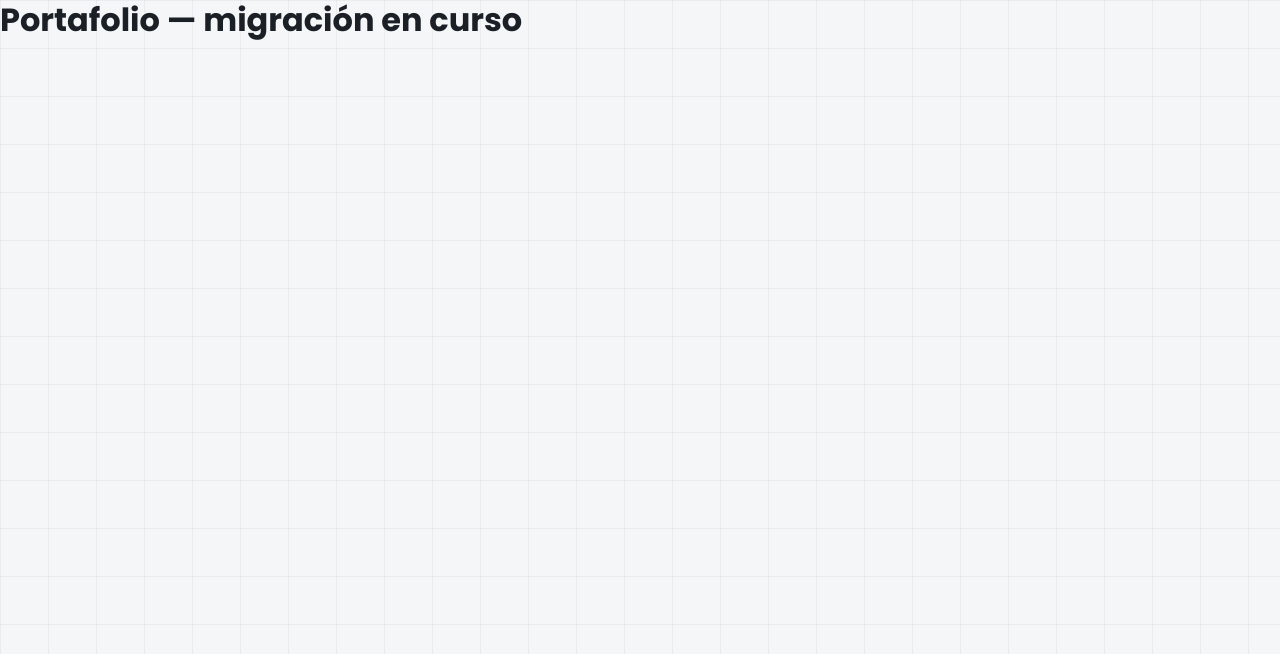
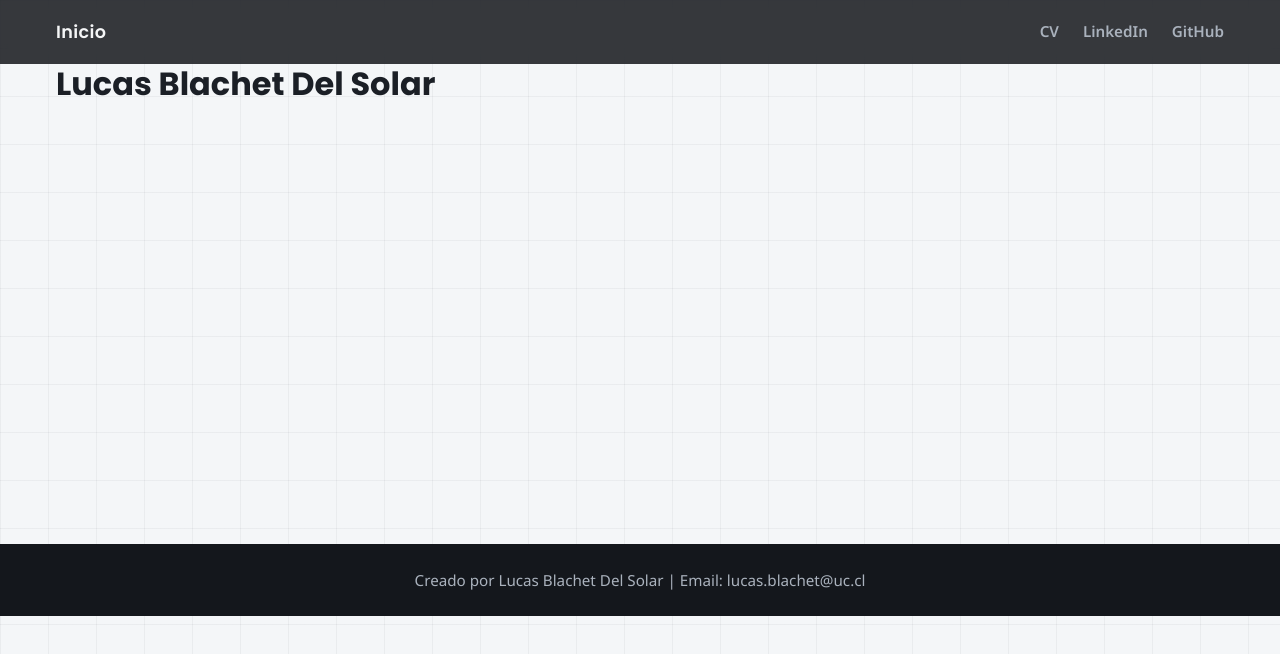
Before and after one commit to luzarin/portfolio, a React (Vite) app: page / in a window 1280 px wide. Shown: the top 654 px of the page. Built offline with nearby package versions, Linux system fonts and the light colour scheme.

Commit message:
feat(ui): agrega layout y rutas base

```diff
--- a/src/App.tsx
+++ b/src/App.tsx
@@ -1,3 +1,34 @@
+import { Suspense } from 'react'
+import { Navigate, Route, Routes, useParams } from 'react-router'
+import { Navbar } from './components/layout/Navbar'
+import { Footer } from './components/layout/Footer'
+import { ScrollToTop } from './components/layout/ScrollToTop'
+import { Spinner } from './components/common/Spinner'
+import { projectPages } from './pages/registry'
+import HomePage from './pages/HomePage'
+
+function ProjectRoute() {
+  const { slug } = useParams()
+  const Page = slug ? projectPages[slug] : undefined
+  if (!Page) return <Navigate to="/" replace />
+  return <Page />
+}
+
 export default function App() {
-  return <h1>Portafolio — migración en curso</h1>
+  return (
+    <>
+      <ScrollToTop />
+      <Navbar />
+      <main>
+        <Suspense fallback={<Spinner />}>
+          <Routes>
+            <Route path="/" element={<HomePage />} />
+            <Route path="/proyectos/:slug" element={<ProjectRoute />} />
+            <Route path="*" element={<Navigate to="/" replace />} />
+          </Routes>
+        </Suspense>
+      </main>
+      <Footer />
+    </>
+  )
 }
--- /dev/null
+++ b/src/components/common/Spinner.module.css
@@ -0,0 +1,20 @@
+.wrap {
+  display: grid;
+  place-items: center;
+  padding: var(--space-6) 0;
+}
+
+.ring {
+  width: 44px;
+  height: 44px;
+  border: 3px solid var(--color-border);
+  border-top-color: var(--color-accent);
+  border-radius: 50%;
+  animation: spin 0.8s linear infinite;
+}
+
+@keyframes spin {
+  to {
+    transform: rotate(360deg);
+  }
+}
--- /dev/null
+++ b/src/components/common/Spinner.tsx
@@ -0,0 +1,9 @@
+import styles from './Spinner.module.css'
+
+export function Spinner() {
+  return (
+    <div className={styles.wrap} role="status" aria-label="Cargando">
+      <div className={styles.ring} />
+    </div>
+  )
+}
--- /dev/null
+++ b/src/components/layout/Footer.module.css
@@ -0,0 +1,8 @@
+.footer {
+  margin-top: var(--space-6);
+  padding: var(--space-4) var(--space-3);
+  text-align: center;
+  background: var(--color-surface-dark);
+  color: var(--color-text-inverse-muted);
+  font-size: 0.95em;
+}
--- /dev/null
+++ b/src/components/layout/Footer.tsx
@@ -0,0 +1,9 @@
+import styles from './Footer.module.css'
+
+export function Footer() {
+  return (
+    <footer className={styles.footer}>
+      <p>Creado por Lucas Blachet Del Solar | Email: lucas.blachet@uc.cl</p>
+    </footer>
+  )
+}
--- /dev/null
+++ b/src/components/layout/Navbar.module.css
@@ -0,0 +1,103 @@
+.nav {
+  position: fixed;
+  inset: 0 0 auto;
+  z-index: 1100;
+  height: var(--nav-height);
+  background: rgb(20 23 28 / 85%);
+  backdrop-filter: blur(8px);
+  transition:
+    background 0.25s ease,
+    box-shadow 0.25s ease;
+}
+
+.affix {
+  background: var(--color-surface-dark);
+  box-shadow: 0 2px 12px rgb(0 0 0 / 35%);
+}
+
+.inner {
+  height: 100%;
+  display: flex;
+  align-items: center;
+  justify-content: space-between;
+}
+
+.logo {
+  font-family: var(--font-heading);
+  font-weight: 600;
+  font-size: 1.1rem;
+  color: var(--color-text-inverse);
+  text-decoration: none;
+  letter-spacing: 0.02em;
+}
+
+.logo:hover {
+  color: #fff;
+}
+
+.links {
+  display: flex;
+  gap: var(--space-4);
+  list-style: none;
+  padding: 0;
+}
+
+.links a {
+  color: var(--color-text-inverse-muted);
+  text-decoration: none;
+  font-weight: 600;
+  font-size: 0.95rem;
+  transition: color 0.2s ease;
+}
+
+.links a:hover {
+  color: var(--color-text-inverse);
+}
+
+.burger {
+  display: none;
+  background: none;
+  border: 0;
+  color: var(--color-text-inverse);
+  font-size: 1.4rem;
+  padding: var(--space-1) var(--space-2);
+}
+
+.mobileMenu {
+  position: absolute;
+  top: var(--nav-height);
+  right: 0;
+  min-width: 180px;
+  background: var(--color-surface-dark);
+  border-radius: 0 0 var(--radius-md) var(--radius-md);
+  box-shadow: var(--shadow-card);
+  padding: var(--space-2) 0;
+}
+
+.mobileMenu ul {
+  list-style: none;
+  margin: 0;
+  padding: 0;
+}
+
+.mobileLink {
+  display: block;
+  padding: var(--space-2) var(--space-4);
+  color: var(--color-text-inverse);
+  text-decoration: none;
+  font-weight: 600;
+}
+
+.mobileLink:hover {
+  background: var(--color-surface-dark-2);
+}
+
+@media (width <= 768px) {
+  .links {
+    display: none;
+  }
+
+  .burger {
+    display: block;
+  }
+}
--- /dev/null
+++ b/src/components/layout/Navbar.tsx
@@ -0,0 +1,88 @@
+import { useEffect, useRef, useState } from 'react'
+import { Link } from 'react-router'
+import { asset } from '../../lib/asset'
+import styles from './Navbar.module.css'
+
+const LINKS = [
+  { label: 'CV', href: asset('docs/Lucas-Blachet-DelSolar-CV.pdf') },
+  { label: 'LinkedIn', href: 'https://www.linkedin.com/in/lucas-blachet-del-solar-11a89a261/' },
+  { label: 'GitHub', href: 'https://github.com/luzarin' },
+]
+
+export function Navbar() {
+  const [scrolled, setScrolled] = useState(false)
+  const [open, setOpen] = useState(false)
+  const menuRef = useRef<HTMLDivElement>(null)
+
+  useEffect(() => {
+    const onScroll = () => setScrolled(window.scrollY > 50)
+    onScroll()
+    window.addEventListener('scroll', onScroll, { passive: true })
+    return () => window.removeEventListener('scroll', onScroll)
+  }, [])
+
+  useEffect(() => {
+    if (!open) return
+    const close = (e: MouseEvent) => {
+      if (!menuRef.current?.contains(e.target as Node)) setOpen(false)
+    }
+    const onResize = () => {
+      if (window.innerWidth > 768) setOpen(false)
+    }
+    document.addEventListener('click', close)
+    window.addEventListener('resize', onResize)
+    return () => {
+      document.removeEventListener('click', close)
+      window.removeEventListener('resize', onResize)
+    }
+  }, [open])
+
+  return (
+    <nav className={`${styles.nav} ${scrolled ? styles.affix : ''}`}>
+      <div className={`container ${styles.inner}`}>
+        <Link to="/" className={styles.logo}>
+          Inicio
+        </Link>
+        <ul className={styles.links}>
+          {LINKS.map((l) => (
+            <li key={l.label}>
+              <a href={l.href} target="_blank" rel="noopener noreferrer">
+                {l.label}
+              </a>
+            </li>
+          ))}
+        </ul>
+        <button
+          className={styles.burger}
+          aria-label="Abrir menú"
+          aria-expanded={open}
+          onClick={(e) => {
+            e.stopPropagation()
+            setOpen(!open)
+          }}
+        >
+          ☰
+        </button>
+        {open && (
+          <div ref={menuRef} className={styles.mobileMenu}>
+            <ul>
+              {LINKS.map((l) => (
+                <li key={l.label}>
+                  <a
+                    href={l.href}
+                    target="_blank"
+                    rel="noopener noreferrer"
+                    className={styles.mobileLink}
+                    onClick={() => setOpen(false)}
+                  >
+                    {l.label}
+                  </a>
+                </li>
+              ))}
+            </ul>
+          </div>
+        )}
+      </div>
+    </nav>
+  )
+}
--- /dev/null
+++ b/src/components/layout/ScrollToTop.tsx
@@ -0,0 +1,8 @@
+import { useEffect } from 'react'
+import { useLocation } from 'react-router'
+
+export function ScrollToTop() {
+  const { pathname } = useLocation()
+  useEffect(() => window.scrollTo(0, 0), [pathname])
+  return null
+}
--- a/src/main.tsx
+++ b/src/main.tsx
@@ -1,5 +1,6 @@
 import { StrictMode } from 'react'
 import { createRoot } from 'react-dom/client'
+import { BrowserRouter } from 'react-router'
 import '@fontsource/poppins/400.css'
 import '@fontsource/poppins/600.css'
 import '@fontsource/poppins/700.css'
@@ -11,6 +12,8 @@ import App from './App'
 
 createRoot(document.getElementById('root')!).render(
   <StrictMode>
-    <App />
+    <BrowserRouter basename={import.meta.env.BASE_URL}>
+      <App />
+    </BrowserRouter>
   </StrictMode>,
 )
--- /dev/null
+++ b/src/pages/HomePage.tsx
@@ -0,0 +1,7 @@
+export default function HomePage() {
+  return (
+    <div className="container">
+      <h1>Lucas Blachet Del Solar</h1>
+    </div>
+  )
+}
--- /dev/null
+++ b/src/pages/registry.ts
@@ -0,0 +1,4 @@
+import type { ComponentType, LazyExoticComponent } from 'react'
+
+// Cada página de proyecto agrega aquí su entrada lazy(() => import('./ProyectoN'))
+export const projectPages: Record<string, LazyExoticComponent<ComponentType>> = {}
--- a/src/styles/global.css
+++ b/src/styles/global.css
@@ -54,6 +54,11 @@ button {
   outline-offset: 2px;
 }
 
+main {
+  padding-top: var(--nav-height);
+  min-height: 60vh;
+}
+
 .container {
   max-width: var(--container-max);
   margin-inline: auto;
```
Also changed, not shown: 2 other files (tests, documents, lock files or other folders).
